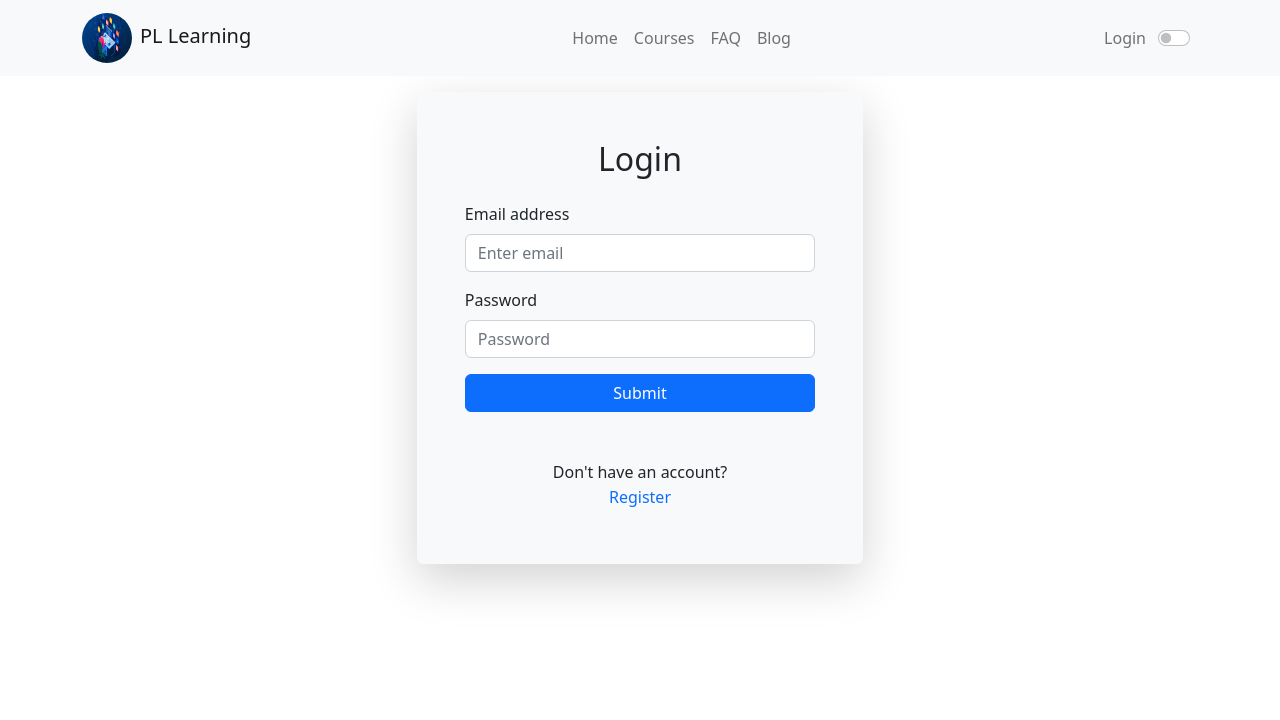
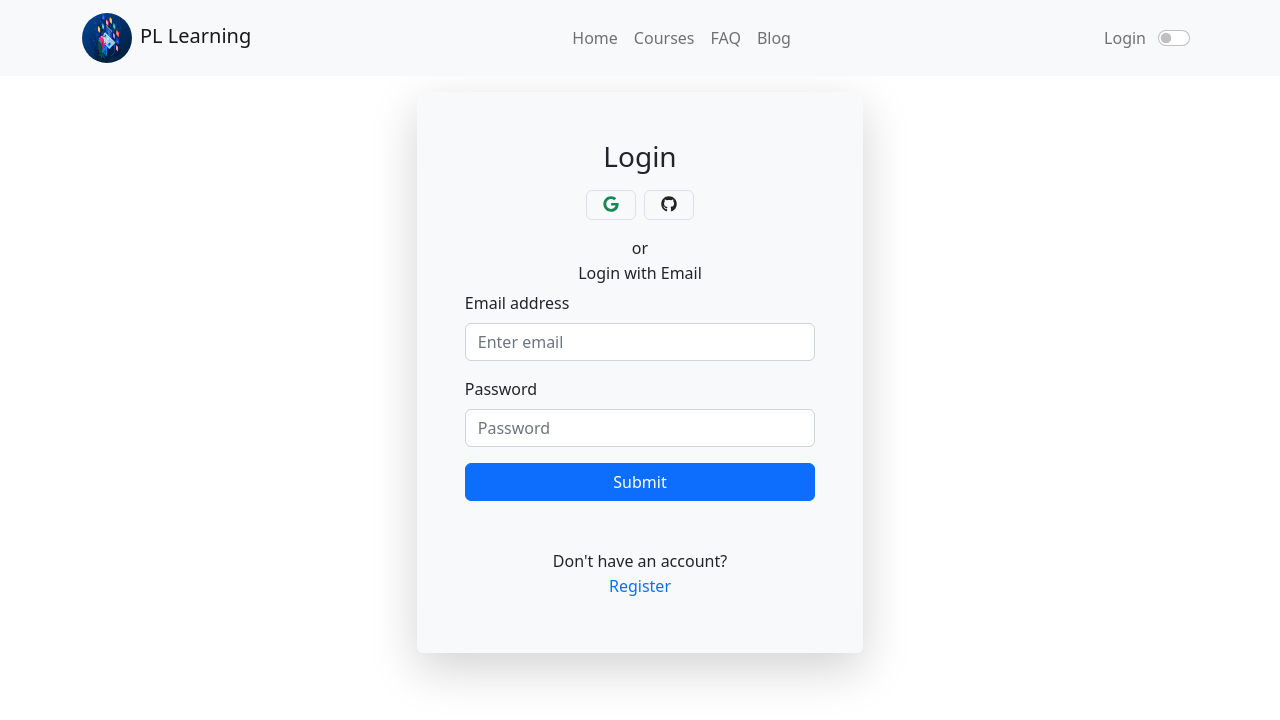
Before and after one commit to amena-hira/Online-Learner-10, a React (Create React App) app: page /login in a window 1280 px wide. Shown: the top 720 px of the page. Built offline with nearby package versions, Linux system fonts and the light colour scheme; no server answers.

Commit message:
login with google and github added

```diff
--- a/src/context/ModeAuthContext/ModeAuthContextProvider.js
+++ b/src/context/ModeAuthContext/ModeAuthContextProvider.js
@@ -1,5 +1,5 @@
 import React, { createContext, useEffect, useState } from 'react';
-import { getAuth, createUserWithEmailAndPassword, signOut, signInWithEmailAndPassword, onAuthStateChanged, updateProfile } from "firebase/auth";
+import { getAuth, createUserWithEmailAndPassword, signOut, signInWithEmailAndPassword, onAuthStateChanged, updateProfile, GoogleAuthProvider, signInWithPopup, GithubAuthProvider } from "firebase/auth";
 import app from '../../firebase/firebase.config';
 
 export const ModeAuthContext = createContext();
@@ -9,6 +9,8 @@ const ModeAuthContextProvider = ({children}) => {
     const [mode, setMode] = useState('light');
     const [user, setUser] = useState(null);
     const [loading, setLoading] = useState(true);
+    const googleProvider = new GoogleAuthProvider();
+    const githubProvider = new GithubAuthProvider();
 
     const toggleMode = () => {
         if (mode === "light") {
@@ -27,9 +29,23 @@ const ModeAuthContextProvider = ({children}) => {
         setLoading(true);
         return signInWithEmailAndPassword( auth, email, password );
     }
+    const signInWithGoogle = () =>{
+        return signInWithPopup(auth, googleProvider);
+    }
+    const signInWithGithub = () =>{
+        return signInWithPopup(auth, githubProvider);
+    }
+    const logOut = () =>{
+        setUser(null);
+        return signOut(auth);
+    }
+
+
+
     const updateUserProfile = (profile) => {
         return updateProfile(auth.currentUser, profile);
     }
+
 
 
 
@@ -50,8 +66,11 @@ const ModeAuthContextProvider = ({children}) => {
         user,
         toggleMode,
         signIn,
+        signInWithGoogle,
+        signInWithGithub,
         updateUserProfile,
         login,
+        logOut,
     }
     return (
         <ModeAuthContext.Provider value={modeAuthInfo}>
--- a/src/pages/Login/Login.js
+++ b/src/pages/Login/Login.js
@@ -4,9 +4,12 @@ import Form from 'react-bootstrap/Form';
 import { Link, useNavigate } from 'react-router-dom';
 import { ModeAuthContext } from '../../context/ModeAuthContext/ModeAuthContextProvider';
 import './Login.css';
+import { FaGoogle } from 'react-icons/fa';
+import { FaGithub } from 'react-icons/fa';
+import { GithubAuthProvider } from "firebase/auth";
 
 const Login = () => {
-    const {mode, login} = useContext(ModeAuthContext);
+    const {mode, login, signInWithGoogle, signInWithGithub} = useContext(ModeAuthContext);
     const navigate = useNavigate();
 
     const handleLogin = (event) =>{
@@ -18,7 +21,7 @@ const Login = () => {
         login(email, password)
         .then(result =>{
             const user = result.user;
-            console.log(user);
+            // console.log(user);
             form.reset();
             navigate('/');
         })
@@ -26,11 +29,51 @@ const Login = () => {
             console.log(error);
         })
     }
+
+    const handleLogInWithGoogle = () =>{
+        signInWithGoogle()
+        .then(result =>{
+            const user = result.user;
+            console.log(user);
+            navigate('/');
+        })
+        .catch(error =>{
+            console.log(error);
+        })
+    }
+    const handleLogInWithGithub = () =>{
+        signInWithGithub()
+        .then(result =>{
+            const user = result.user;
+            console.log(user);
+            navigate('/');
+        })
+        .catch(error =>{
+            console.log(error);
+        })
+    }
+
+
     return (
         <div className={`container d-flex text-${mode==='light'?'dark':'light'} `}>
 
             <div className={`m-auto shadow-lg p-5 mb-5 bg-${mode==='dark'?'dark':'light'} rounded form-width`}>
-                <h2 className='text-center mb-4'>Login</h2>
+
+                <h3 className='text-center mb-3'>Login</h3>
+                <div className='mb-3'>
+                    <div className='d-flex justify-content-center'>
+                        <div onClick={handleLogInWithGoogle} className='border rounded px-3 pb-1 me-2'>
+                            <FaGoogle className='text-success'></FaGoogle>
+                        </div>
+                        <div onClick={handleLogInWithGithub} className='border rounded px-3 pb-1 '>
+                            <FaGithub></FaGithub>
+                        </div>
+                    </div>
+                </div>
+
+                <p className='text-center mb-1'>or</p>
+                <h6 className='text-center mb-2'>Login with Email</h6>
+
                 <Form onSubmit={handleLogin}>
                     <Form.Group className="mb-3" controlId="formBasicEmail">
                         <Form.Label>Email address</Form.Label>
@@ -48,6 +91,8 @@ const Login = () => {
                     </div>
 
                 </Form>
+
+
                 <div className='text-center mt-5 '>
                     <p className='mb-0'> Don't have an account?</p>
                     <Link className=' btn text-primary pt-0' to='/register'>Register</Link>
```
Also changed, not shown: src/pages/shared/Header/Header.js (+8 -3 lines).
